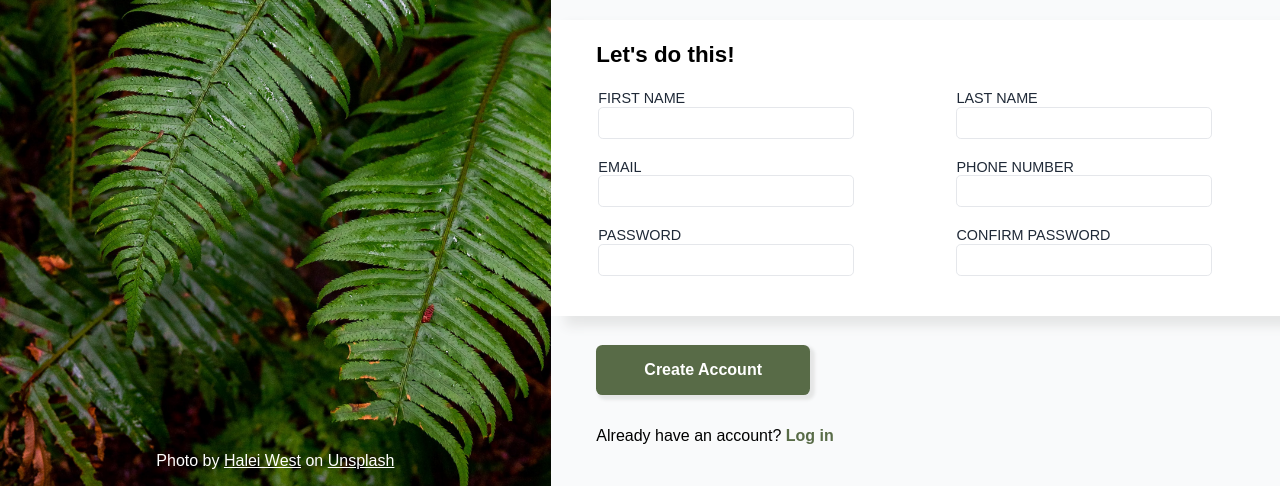
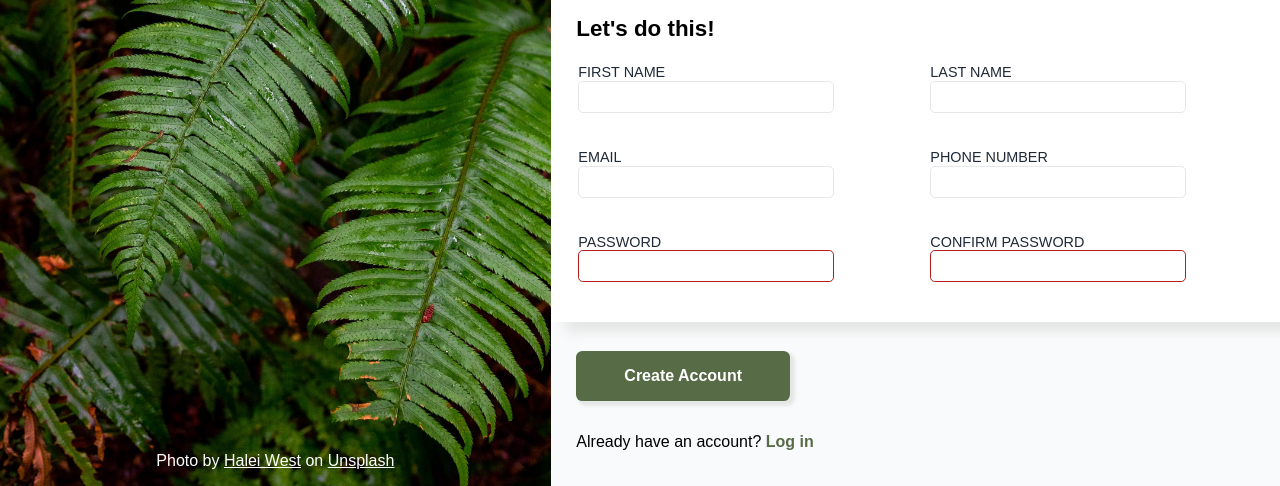
Before and after one commit to penach0/sign-up-form, a plain HTML site: page index.html in a window 1280 px wide. Shown: the part 314-800 px from the top of the page. Drawn offline with Linux system fonts and the light colour scheme.

Commit message:
Add non-matching password indicator

```diff
--- a/css/style.css
+++ b/css/style.css
@@ -90,6 +90,7 @@ fieldset {
 
     min-inline-size: 50%;
 
+    background-color: var(--color-bg-main);
 }
 
 .logo {
@@ -112,6 +113,7 @@ fieldset {
     flex-basis: 29%;
     z-index: 1;
 
+    background-color: hsl(0, 0%, 100%);
     box-shadow: 1rem 0.5rem 0.7rem 0.1rem var(--color-shadow);
 }
 
@@ -135,29 +137,24 @@ fieldset {
 }
 
 .main > * {
-    padding-inline: 2.85rem;
+    padding-inline: max(2vw, 1.5rem);
 }
 
 .main__text {
-    flex: 1.1;
-
-    background-color: var(--color-bg-main);
+    flex: 1.2;
 }
 
 .main__action {
-    flex: .9;
-
-    background-color: var(--color-bg-main);
-
+    flex: 1;
 }
 
 .form__list {
-    max-width: 50rem;
-
     display: flex;
     flex-wrap: wrap;
-    /* column-gap: 3.75rem; */
     justify-content: space-between ;
+
+    gap: 1rem;
+    width: min(100%, 38rem);
 }
 
 .form__input {
@@ -166,7 +163,7 @@ fieldset {
 
     padding-left: 0.5rem;
     margin-bottom: 1.25rem;
-    margin-right: 1.25rem;
+    /* margin-right: 1.25rem; */
 
     border: 0.1rem solid hsl(220, 13%, 91%);
     border-radius: 0.3rem;
@@ -207,10 +204,14 @@ fieldset {
 
 /* Utility classes */
 
-.strong-p{
+.strong-p {
     max-width: 55ch;
     font-size: 1.4rem;
     font-weight: bold;
+}
+
+.invalid-password {
+    border-color: var(--color-invalid-pass);
 }
 
 
--- a/index.html
+++ b/index.html
@@ -7,6 +7,7 @@
     <title>Sign-up Form</title>
     <link rel="stylesheet" href="css/normalize.css">
     <link rel="stylesheet" href="css/style.css">
+    <script src="script.js" defer></script>
 </head>
 <body>
     <div class="sidebar">
@@ -49,11 +50,11 @@
                     </li>
                     <li>
                         <label class="form__label" for="pwd">PASSWORD</label>
-                        <input class="form__input" type="password" name="pwd" id="" required>
+                        <input class="form__input" type="password" name="pwd" id="pwd" required>
                     </li>
                     <li>
                         <label class="form__label" for="confirm_pwd">CONFIRM PASSWORD</label>
-                        <input class="form__input" type="password" name="confirm_pwd" id="" required>
+                        <input class="form__input" type="password" name="confirm_pwd" id="confirm_pwd" required>
                     </li>
                 </ul>
             </fieldset>
--- /dev/null
+++ b/script.js
@@ -0,0 +1,20 @@
+const form = document.querySelector('.form')
+
+const password = form.pwd
+const confirmPassword = form.confirm_pwd
+
+password.classList.add('invalid-password')
+confirmPassword.classList.add('invalid-password')
+
+const checkPassword = ()=> {
+    if((password.value !== confirmPassword.value) || (password.value === '' && confirmPassword.value === '') ) {
+        password.classList.add('invalid-password')
+        confirmPassword.classList.add('invalid-password')
+    }
+    else {
+        password.classList.remove('invalid-password')
+        confirmPassword.classList.remove('invalid-password')
+    }
+}
+
+[password, confirmPassword].forEach(element => addEventListener('keyup', checkPassword))
```
